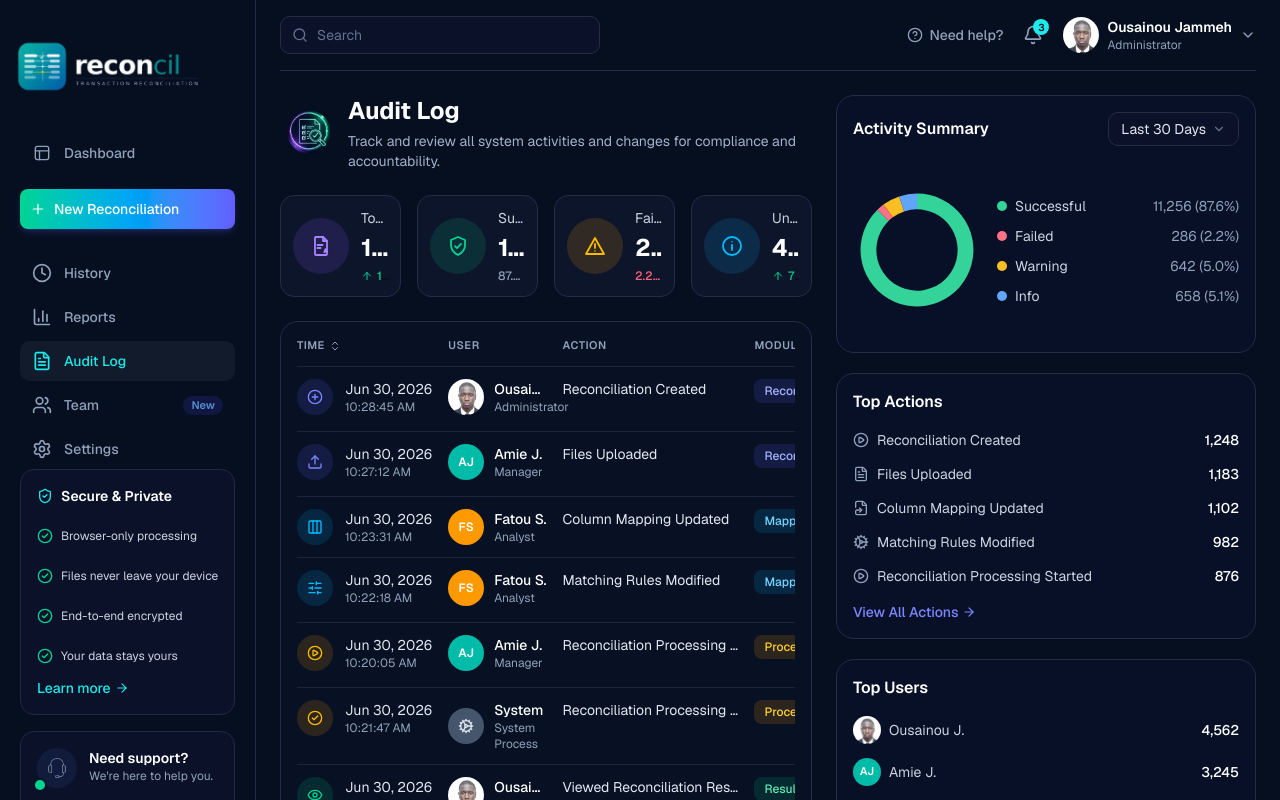
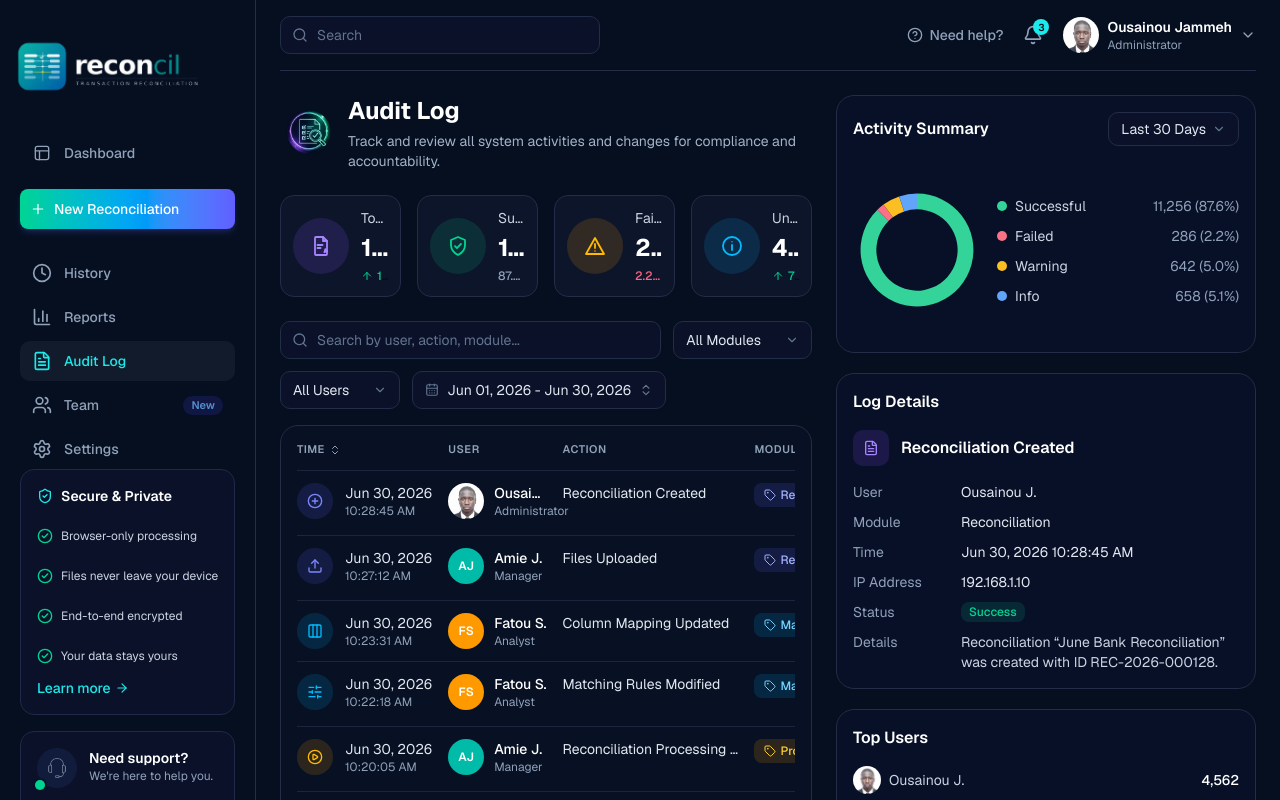
Before and after one commit to ousainoubsj/recon-frontend, a Next.js app: page /dashboard/audit-log in a window 1280 px wide. Built offline with nearby package versions, Linux system fonts and the light colour scheme.

Commit message:
refactor: reorganize AuditSidebar component layout and restore Top Users and Top Actions sections

```diff
--- a/components/dashboard/AuditLogTable.tsx
+++ b/components/dashboard/AuditLogTable.tsx
@@ -3,6 +3,7 @@
 import { useState } from 'react'
 import Image from 'next/image'
 import {
+  CalendarDays,
   ChevronDown,
   ChevronLeft,
   ChevronRight,
@@ -16,7 +17,9 @@ import {
   PlayCircle,
   CheckCircle2,
   CirclePlus,
+  Search,
   SlidersHorizontal,
+  Tag,
   Upload,
   type LucideIcon,
 } from 'lucide-react'
@@ -192,7 +195,44 @@ export default function AuditLogTable() {
   const [currentPage, setCurrentPage] = useState(1)
 
   return (
-    <div className="min-w-0 rounded-2xl border border-[#232D47] bg-[#0E182D]/30 p-4">
+    <div className="space-y-4">
+      <div className="flex flex-wrap items-center gap-3">
+        <div className="relative min-w-64 flex-1">
+          <Search className="pointer-events-none absolute left-3 top-1/2 h-4 w-4 -translate-y-1/2 text-slate-500" />
+          <input
+            type="search"
+            placeholder="Search by user, action, module..."
+            className="w-full rounded-lg border border-[#232D47] bg-[#0A1128] py-2 pl-9 pr-3 text-sm text-white placeholder:text-slate-500 focus:border-[#1CEAEA] focus:outline-none focus:ring-1 focus:ring-[#1CEAEA]"
+          />
+        </div>
+
+        <button
+          type="button"
+          className="flex cursor-pointer items-center gap-6 rounded-lg border border-[#232D47] bg-[#0A1128] px-3 py-2 text-sm text-slate-200 hover:bg-white/5"
+        >
+          All Modules
+          <ChevronDown className="h-3.5 w-3.5 text-slate-500" />
+        </button>
+
+        <button
+          type="button"
+          className="flex cursor-pointer items-center gap-6 rounded-lg border border-[#232D47] bg-[#0A1128] px-3 py-2 text-sm text-slate-200 hover:bg-white/5"
+        >
+          All Users
+          <ChevronDown className="h-3.5 w-3.5 text-slate-500" />
+        </button>
+
+        <button
+          type="button"
+          className="flex cursor-pointer items-center gap-2 rounded-lg border border-[#232D47] bg-[#0A1128] px-3 py-2 text-sm text-slate-200 hover:bg-white/5"
+        >
+          <CalendarDays className="h-3.5 w-3.5 text-slate-500" />
+          Jun 01, 2026 - Jun 30, 2026
+          <ChevronsUpDown className="h-3.5 w-3.5 text-slate-500" />
+        </button>
+      </div>
+
+      <div className="min-w-0 rounded-2xl border border-[#232D47] bg-[#0E182D]/30 p-4">
       <div className="overflow-x-auto">
         <table className="w-full text-sm">
           <thead>
@@ -243,7 +283,8 @@ export default function AuditLogTable() {
                   </TruncateTooltip>
                 </td>
                 <td className="py-3 pr-4 align-top">
-                  <span className={`inline-block text-nowrap rounded-md px-2.5 py-1 text-xs font-medium ${row.moduleClassName}`}>
+                  <span className={`inline-flex items-center gap-1 text-nowrap rounded-md px-2.5 py-1 text-xs font-medium ${row.moduleClassName}`}>
+                    <Tag className="h-3 w-3" />
                     {row.module}
                   </span>
                 </td>
@@ -319,6 +360,7 @@ export default function AuditLogTable() {
           <ChevronDown className="h-3.5 w-3.5" />
         </button>
       </div>
+      </div>
     </div>
   )
 }
--- a/components/dashboard/AuditSidebar.tsx
+++ b/components/dashboard/AuditSidebar.tsx
@@ -105,49 +105,7 @@ export default function AuditSidebar() {
         </div>
       </div>
 
-      <div className="rounded-2xl border border-[#232D47] bg-[#0B122B]/70 p-4">
-        <h3 className="text-base font-semibold text-white">Top Actions</h3>
-
-        <ul className="mt-4 space-y-3.5">
-          {topActions.map(({ label, count, Icon }) => (
-            <li key={label} className="flex items-center justify-between gap-3 text-sm">
-              <span className="flex min-w-0 items-center gap-2 text-slate-300">
-                <Icon className="h-4 w-4 shrink-0 text-slate-400" />
-                <span className="truncate">{label}</span>
-              </span>
-              <span className="shrink-0 font-medium text-white">{count}</span>
-            </li>
-          ))}
-        </ul>
-
-        <a href="#" className="mt-4 flex items-center gap-1 text-sm font-medium text-indigo-400 hover:underline">
-          View All Actions
-          <ArrowRight className="h-3.5 w-3.5" />
-        </a>
-      </div>
-
-      <div className="rounded-2xl border border-[#232D47] bg-[#0B122B]/70 p-4">
-        <h3 className="text-base font-semibold text-white">Top Users</h3>
-
-        <ul className="mt-4 space-y-3.5">
-          {topUsers.map((user) => (
-            <li key={user.name} className="flex items-center justify-between gap-3 text-sm">
-              <span className="flex min-w-0 items-center gap-2 text-slate-300">
-                <UserAvatar user={user} />
-                <span className="truncate">{user.name}</span>
-              </span>
-              <span className="shrink-0 font-medium text-white">{user.count}</span>
-            </li>
-          ))}
-        </ul>
-
-        <a href="#" className="mt-4 flex items-center gap-1 text-sm font-medium text-indigo-400 hover:underline">
-          View All Users
-          <ArrowRight className="h-3.5 w-3.5" />
-        </a>
-      </div>
-
-      <div className="rounded-2xl border border-[#232D47] bg-[#0B122B]/70 p-4">
+            <div className="rounded-2xl border border-[#232D47] bg-[#0B122B]/70 p-4">
         <h3 className="text-base font-semibold text-white">Log Details</h3>
 
         <div className="mt-4 flex items-center gap-3">
@@ -176,6 +134,50 @@ export default function AuditSidebar() {
           </div>
         </div>
       </div>
+
+      <div className="rounded-2xl border border-[#232D47] bg-[#0B122B]/70 p-4">
+        <h3 className="text-base font-semibold text-white">Top Users</h3>
+
+        <ul className="mt-4 space-y-3.5">
+          {topUsers.map((user) => (
+            <li key={user.name} className="flex items-center justify-between gap-3 text-sm">
+              <span className="flex min-w-0 items-center gap-2 text-slate-300">
+                <UserAvatar user={user} />
+                <span className="truncate">{user.name}</span>
+              </span>
+              <span className="shrink-0 font-medium text-white">{user.count}</span>
+            </li>
+          ))}
+        </ul>
+
+        <a href="#" className="mt-4 flex items-center gap-1 text-sm font-medium text-indigo-400 hover:underline">
+          View All Users
+          <ArrowRight className="h-3.5 w-3.5" />
+        </a>
+      </div>
+
+            <div className="rounded-2xl border border-[#232D47] bg-[#0B122B]/70 p-4">
+        <h3 className="text-base font-semibold text-white">Top Actions</h3>
+
+        <ul className="mt-4 space-y-3.5">
+          {topActions.map(({ label, count, Icon }) => (
+            <li key={label} className="flex items-center justify-between gap-3 text-sm">
+              <span className="flex min-w-0 items-center gap-2 text-slate-300">
+                <Icon className="h-4 w-4 shrink-0 text-slate-400" />
+                <span className="truncate">{label}</span>
+              </span>
+              <span className="shrink-0 font-medium text-white">{count}</span>
+            </li>
+          ))}
+        </ul>
+
+        <a href="#" className="mt-4 flex items-center gap-1 text-sm font-medium text-indigo-400 hover:underline">
+          View All Actions
+          <ArrowRight className="h-3.5 w-3.5" />
+        </a>
+      </div>
+
+
     </div>
   )
 }
```
